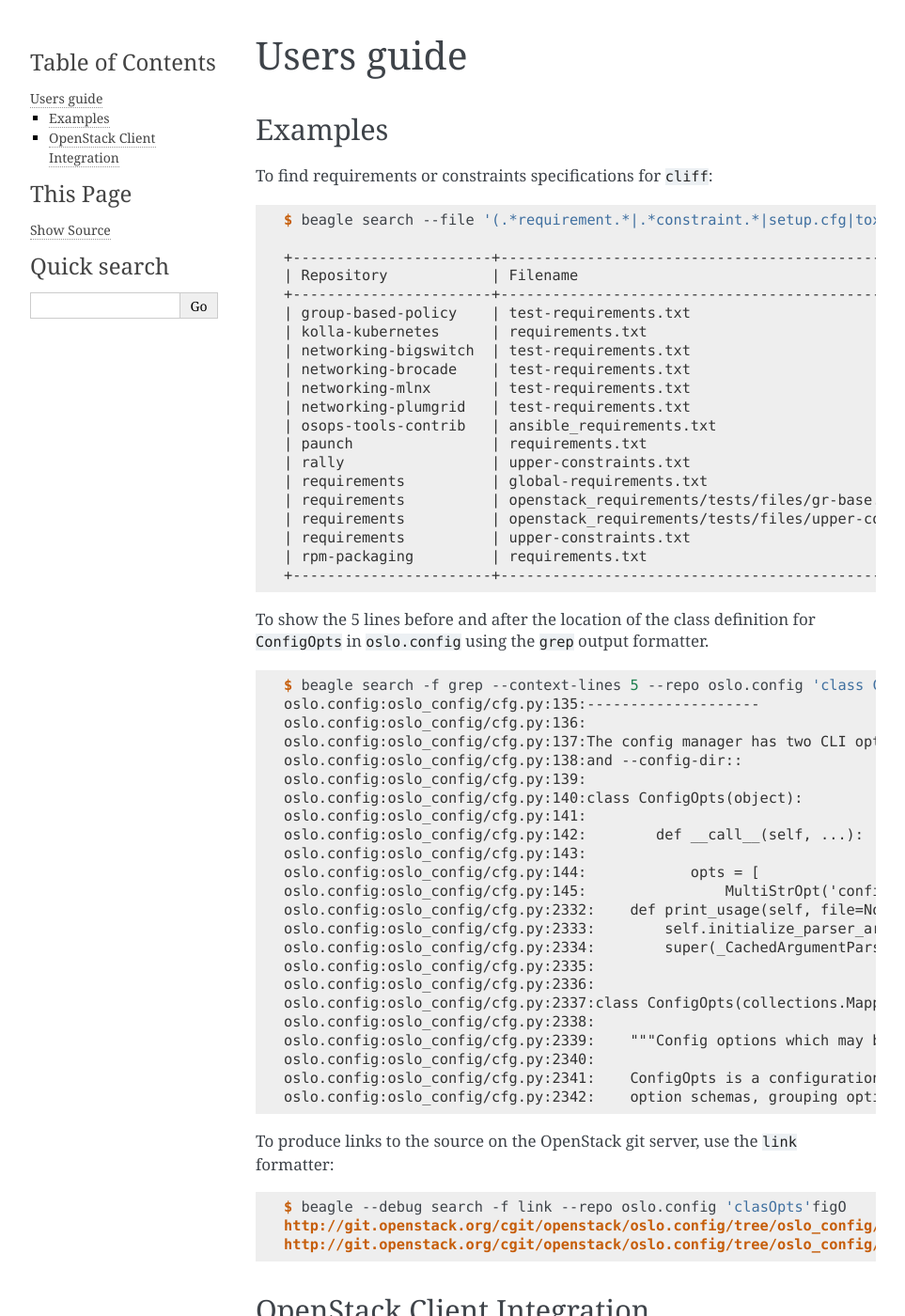
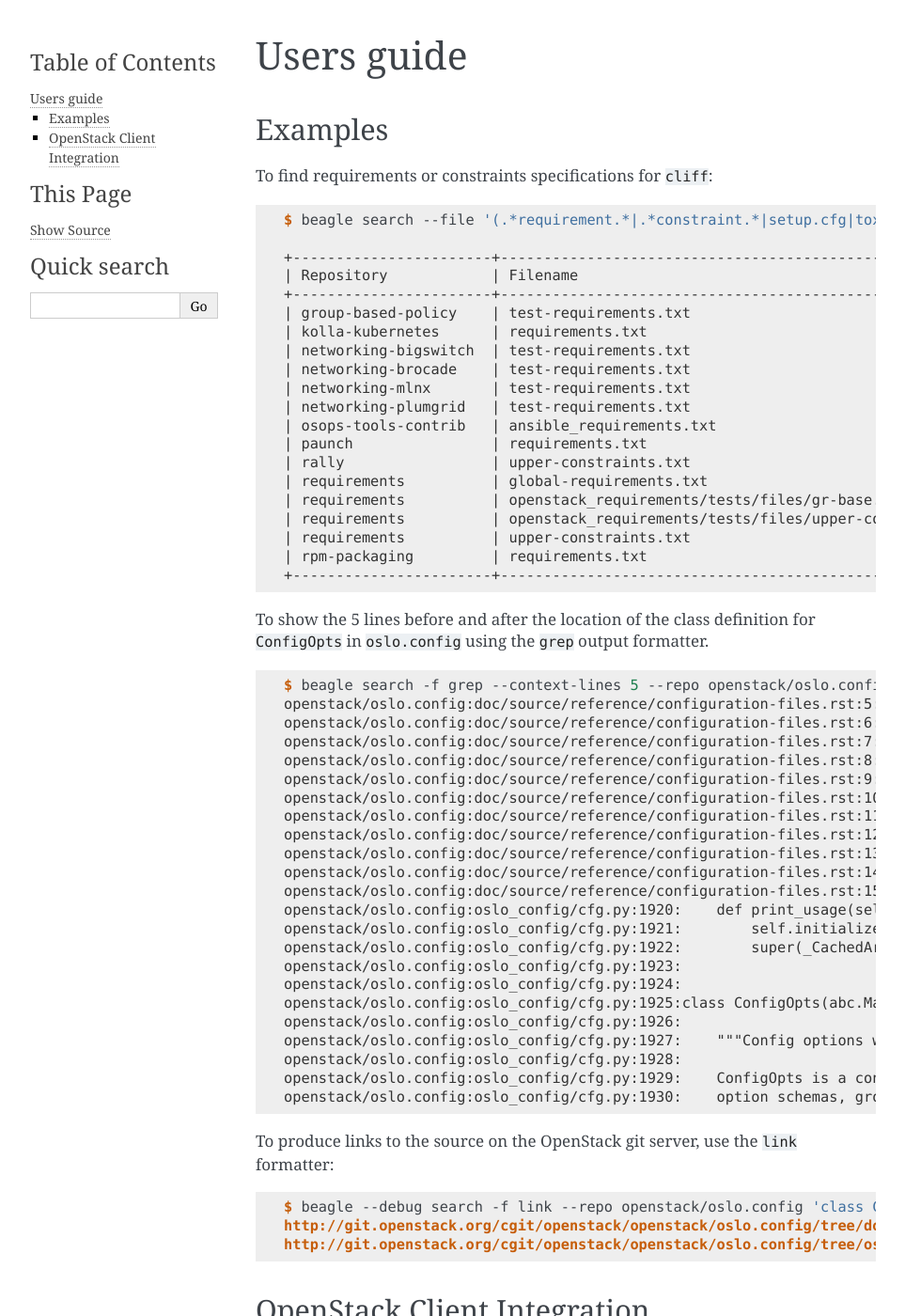
Before and after one commit to beaglecli/beagle, a Sphinx documentation site: the page built from doc/source/user/index.rst, in a window 1280 px wide and 1400 px high. Shown: the whole window at 94% size, without its empty margins (148-1111 px from the left). Built offline with Sphinx 7.4.7, drawn with Linux system fonts in a browser that asks for light colours.

Commit message:
[doc] refresh oslo examples
These changes fix oslo's examples that doesn't work.

oslo's repos should be prefixed by `openstack`, I suppose it's due to
the opendev reorganization.

Also the second example doesn't work so these changes reused the
previous example to produce links to the source.

```diff
--- a/doc/source/user/index.rst
+++ b/doc/source/user/index.rst
@@ -36,38 +36,40 @@
 
 .. code-block:: console
 
-   $ beagle search -f grep --context-lines 5 --repo oslo.config 'class ConfigOpts'
-   oslo.config:oslo_config/cfg.py:135:--------------------
-   oslo.config:oslo_config/cfg.py:136:
-   oslo.config:oslo_config/cfg.py:137:The config manager has two CLI options defined by default, --config-file
-   oslo.config:oslo_config/cfg.py:138:and --config-dir::
-   oslo.config:oslo_config/cfg.py:139:
-   oslo.config:oslo_config/cfg.py:140:class ConfigOpts(object):
-   oslo.config:oslo_config/cfg.py:141:
-   oslo.config:oslo_config/cfg.py:142:        def __call__(self, ...):
-   oslo.config:oslo_config/cfg.py:143:
-   oslo.config:oslo_config/cfg.py:144:            opts = [
-   oslo.config:oslo_config/cfg.py:145:                MultiStrOpt('config-file',
-   oslo.config:oslo_config/cfg.py:2332:    def print_usage(self, file=None):
-   oslo.config:oslo_config/cfg.py:2333:        self.initialize_parser_arguments()
-   oslo.config:oslo_config/cfg.py:2334:        super(_CachedArgumentParser, self).print_usage(file)
-   oslo.config:oslo_config/cfg.py:2335:
-   oslo.config:oslo_config/cfg.py:2336:
-   oslo.config:oslo_config/cfg.py:2337:class ConfigOpts(collections.Mapping):
-   oslo.config:oslo_config/cfg.py:2338:
-   oslo.config:oslo_config/cfg.py:2339:    """Config options which may be set on the command line or in config files.
-   oslo.config:oslo_config/cfg.py:2340:
-   oslo.config:oslo_config/cfg.py:2341:    ConfigOpts is a configuration option manager with APIs for registering
-   oslo.config:oslo_config/cfg.py:2342:    option schemas, grouping options, parsing option values and retrieving
+   $ beagle search -f grep --context-lines 5 --repo openstack/oslo.config 'class ConfigOpts'
+   openstack/oslo.config:doc/source/reference/configuration-files.rst:5:The config manager has two CLI options defined by default, ``--config-file``
+   openstack/oslo.config:doc/source/reference/configuration-files.rst:6:and ``--config-dir``:
+   openstack/oslo.config:doc/source/reference/configuration-files.rst:7:
+   openstack/oslo.config:doc/source/reference/configuration-files.rst:8:.. code-block:: python
+   openstack/oslo.config:doc/source/reference/configuration-files.rst:9:
+   openstack/oslo.config:doc/source/reference/configuration-files.rst:10:class ConfigOpts(object):
+   openstack/oslo.config:doc/source/reference/configuration-files.rst:11:
+   openstack/oslo.config:doc/source/reference/configuration-files.rst:12:        def __call__(self, ...):
+   openstack/oslo.config:doc/source/reference/configuration-files.rst:13:
+   openstack/oslo.config:doc/source/reference/configuration-files.rst:14:            opts = [
+   openstack/oslo.config:doc/source/reference/configuration-files.rst:15:                MultiStrOpt('config-file',
+   openstack/oslo.config:oslo_config/cfg.py:1920:    def print_usage(self, file=None):
+   openstack/oslo.config:oslo_config/cfg.py:1921:        self.initialize_parser_arguments()
+   openstack/oslo.config:oslo_config/cfg.py:1922:        super(_CachedArgumentParser, self).print_usage(file)
+   openstack/oslo.config:oslo_config/cfg.py:1923:
+   openstack/oslo.config:oslo_config/cfg.py:1924:
+   openstack/oslo.config:oslo_config/cfg.py:1925:class ConfigOpts(abc.Mapping):
+   openstack/oslo.config:oslo_config/cfg.py:1926:
+   openstack/oslo.config:oslo_config/cfg.py:1927:    """Config options which may be set on the command line or in config files.
+   openstack/oslo.config:oslo_config/cfg.py:1928:
+   openstack/oslo.config:oslo_config/cfg.py:1929:    ConfigOpts is a configuration option manager with APIs for registering
+   openstack/oslo.config:oslo_config/cfg.py:1930:    option schemas, grouping options, parsing option values and retrieving
+
 
 To produce links to the source on the OpenStack git server, use the
 ``link`` formatter:
 
 .. code-block:: console
 
-   $ beagle --debug search -f link --repo oslo.config 'clasOpts'figO
-   http://git.openstack.org/cgit/openstack/oslo.config/tree/oslo_config/cfg.py#n140 : class ConfigOpts(object):
-   http://git.openstack.org/cgit/openstack/oslo.config/tree/oslo_config/cfg.py#n2337 : class ConfigOpts(collections.Mapping):
+   $ beagle --debug search -f link --repo openstack/oslo.config 'class ConfigOpts'
+   http://git.openstack.org/cgit/openstack/openstack/oslo.config/tree/doc/source/reference/configuration-files.rst#n10 : class ConfigOpts(object):
+   http://git.openstack.org/cgit/openstack/openstack/oslo.config/tree/oslo_config/cfg.py#n1925 : class ConfigOpts(abc.Mapping):
+
 
 OpenStack Client Integration
 ============================
```
